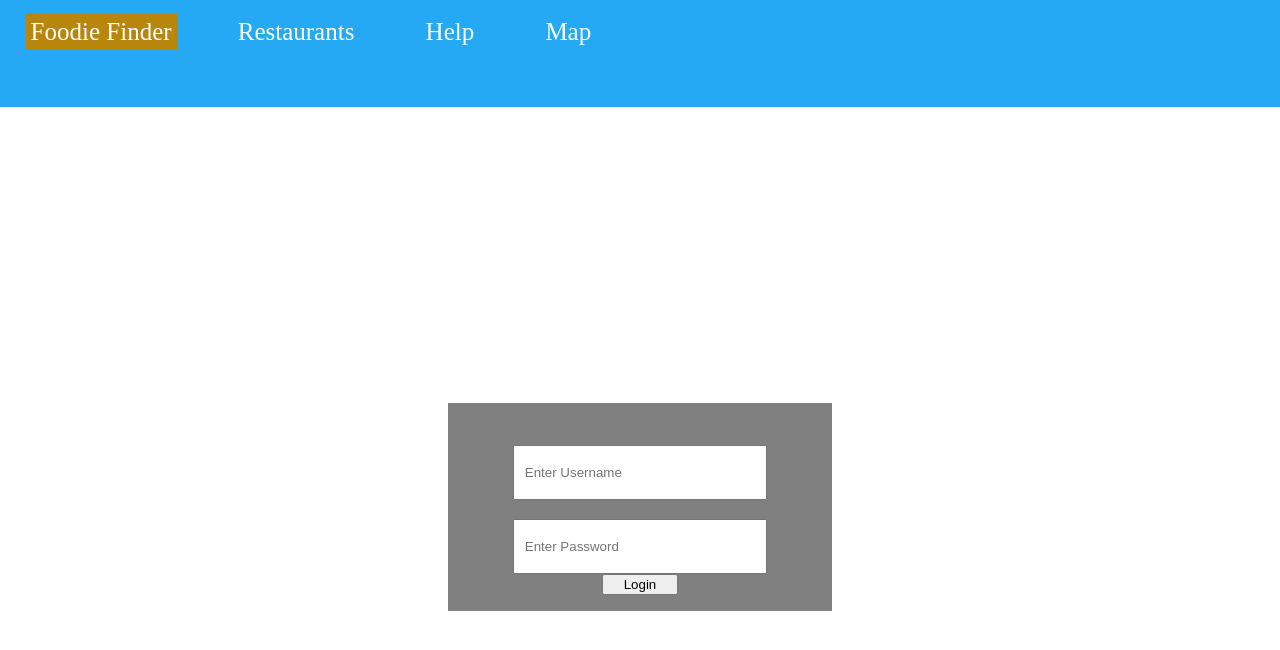
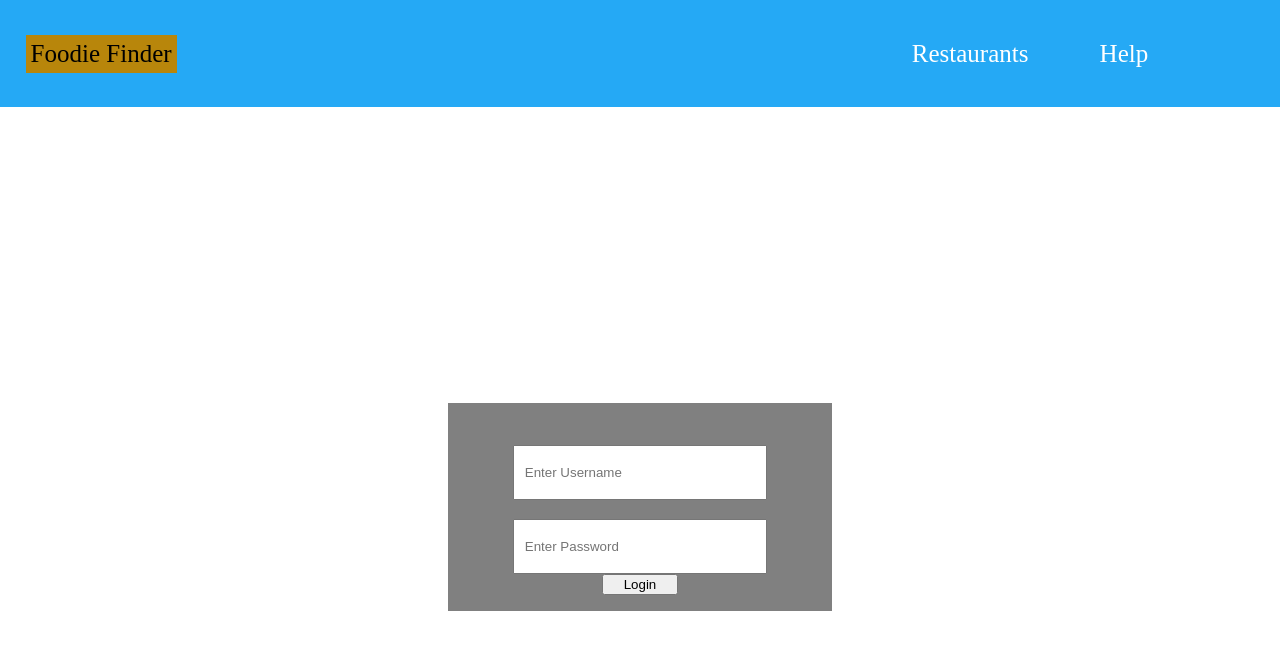
Before and after one commit to alvjg/food-app, a React (Create React App) app: page / in a window 1280 px wide. Shown: the top 650 px of the page. Built offline with nearby package versions, Linux system fonts and the light colour scheme; some icons are missing.

Commit message:
Minor improvements
moved 'logo' to the left side, removed map section. Login button and error message needs to be realigned.

```diff
--- a/src/App.css
+++ b/src/App.css
@@ -3,11 +3,9 @@ body {
 
     height: 100%;
     width: 100%;
-
     /* background: linear-gradient(to top, rgba(43, 64, 48, 1), rgba(108, 189, 129, 1));
     background: -webkit-linear-gradient(to top, rgba(43, 64, 48, 1), rgba(108, 189, 129, 1));
     background: -moz-linear-gradient(to top, rgba(43, 64, 48, 1), rgba(108, 189, 129, 1)); */
-
     background-repeat: no-repeat;
     margin: auto;
     /* padding: 10px; */
@@ -74,9 +72,6 @@ main {
     margin-top: 5%;
     width: 60%;
     height: 15%;
-
-
-
 }
 
 .login {
--- a/src/App.js
+++ b/src/App.js
@@ -6,7 +6,6 @@ import RootLayout from './layouts/RootLayout'
 import HelpLayout from './layouts/HelpLayout'
 import Contact from './components/help/Contact'
 import FAQ from './components/help/FAQ'
-import MapView from './components/MapView'
 import './App.css'
 import NotFound from './components/NotFound'
 import LoggedIn from './components/LoggedIn'
@@ -27,7 +26,6 @@ const router = createBrowserRouter(
         <Route path="/help/faq" element={<FAQ />}></Route>
       </Route>
 
-      <Route path="/map" element={<MapView />}></Route>
       <Route path="/loggedin" element={<LoggedIn />}></Route>
 
       {/* error path for when a directory does not exist */}
--- a/src/components/Home.js
+++ b/src/components/Home.js
@@ -11,7 +11,8 @@ const Home = () => {
                 <input class="info" type="text" name="password" placeholder="Enter Password" required></input>
                 <button class="login" type="submit">Login</button>
                 {/* if an action did occur and it is an error, display the error message */}
-                {data && data.error && <p>{data.error}</p>}
+                {/* FIX THIS: OVERLAPS WITH LOGIN BUTTON */}
+                {data && data.error && <p id="logged-in-error">{data.error}</p>}
             </Form>
 
         </>)
--- a/src/components/NavBar.css
+++ b/src/components/NavBar.css
@@ -2,7 +2,7 @@
     position: relative;
     width: 100%;
     height: 10%;
-    display: block;
+    display: flex;
     flex-grow: 0;
     flex-shrink: 1;
     flex-basis: auto;
@@ -11,6 +11,7 @@
     font-family: Montserrat;
     background-color: #25a9f5;
     padding: 15px 0px 15px 0px;
+    justify-content: right;
 }
 
 .navbar a {
@@ -36,6 +37,11 @@
 
 }
 
+#logo {
+    margin-right: auto;
+    color: black;
+}
+
 #settings-icon {
     font-size: 30px;
     /* might not be a good way to center the icon; this is meant to be used for inline elements and the NavLinks are block elements */
--- a/src/components/NavBar.js
+++ b/src/components/NavBar.js
@@ -9,10 +9,9 @@ const NavBar = () => {
             <nav class="navbar">
 
                 {/* NavLink has conditional class="active" (only appears when user clicks on the link)*/}
-                <NavLink className="logo" to="/">Foodie Finder</NavLink>
+                <NavLink id="logo" to="/">Foodie Finder</NavLink>
                 <NavLink to="/restaurants">Restaurants</NavLink>
                 <NavLink to="/help">Help</NavLink>
-                <NavLink to="/map">Map</NavLink>
                 <NavLink className="setting" title="Settings" alt="Settings"  to="/settings"><FaGear id="settings-icon"/></NavLink>
             </nav>
 
```
